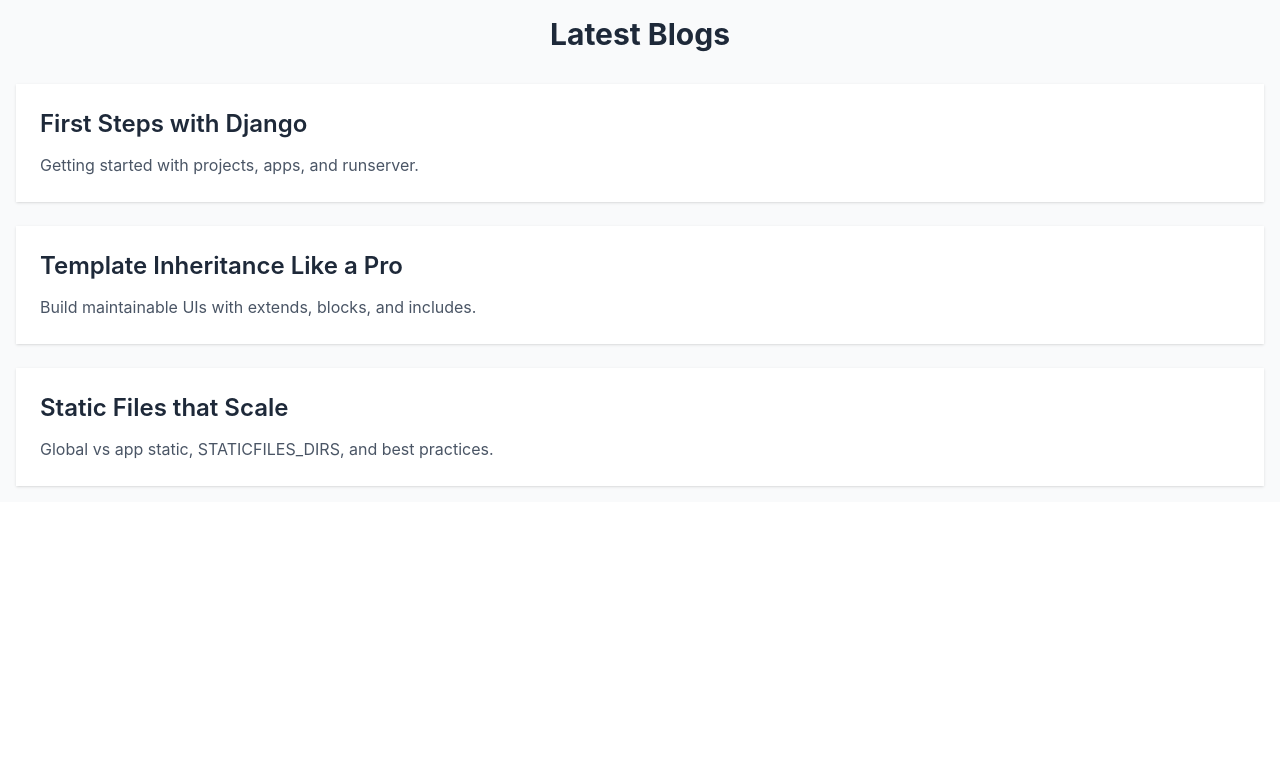
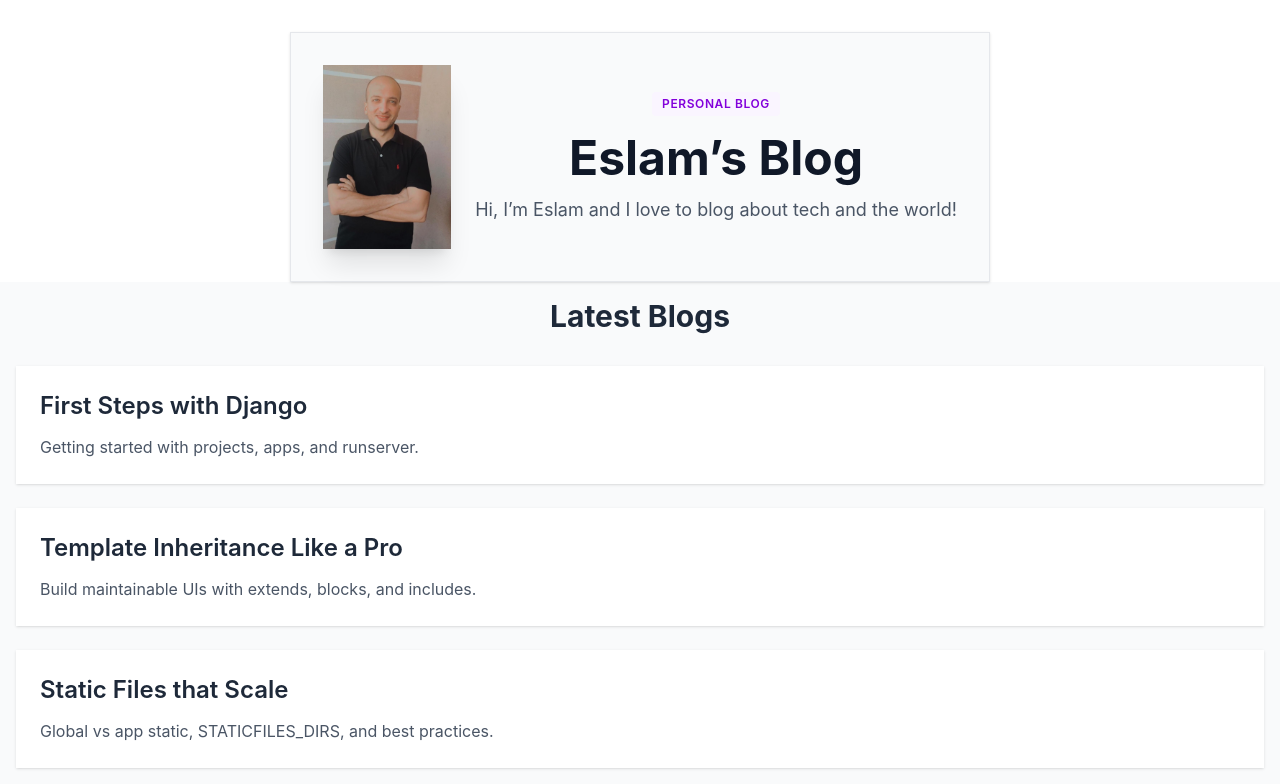
Before and after one commit to EslamKamel89/stacked_thoughts, a Django app: page / in a window 1280 px wide. Shown: the part 72-856 px from the top of the page. Before the commit the page ends 560 px from the top, so only its background shows below. Run offline with Django 5.2, Linux system fonts and the light colour scheme.

Commit message:
feat(blog): enhance UI and modularize blog templates
- Add profile photo styling and homepage header with image
- Extract blog card into reusable include; link CSS and static assets

```diff
--- /dev/null
+++ b/blog/templates/blog/includes/blog.html
@@ -0,0 +1,11 @@
+<article
+  class="bg-white rounded-2xl shadow hover:shadow-lg transition-shadow duration-300 p-6"
+>
+  <a
+    href="{% url 'blog_detail' blog.slug %}"
+    class="block text-2xl font-semibold text-gray-800 hover:text-blue-600 transition-colors duration-200"
+  >
+    {{ blog.title }}
+  </a>
+  <p class="text-gray-600 mt-3 leading-relaxed">{{ blog.excerpt }}</p>
+</article>
--- a/blog/templates/blog/index.html
+++ b/blog/templates/blog/index.html
@@ -1,9 +1,52 @@
+<!-- prettier-ignore -->
 {% extends 'layout.html' %}
-</>
+
+<!-- prettier-ignore -->
 {% block title %} Home {% endblock %}
-</>
+
+<!-- prettier-ignore -->
+{% load static %}
+
+
 {% block content %}
 <div class="min-h-screen bg-gray-50 py-10">
+  <header class="bg-white w-full">
+    <div
+      class="max-w-6xl w-full mx-auto px-4 sm:px-6 lg:px-8 pt-8 flex items-center justify-center"
+    >
+      <div class="bg-gray-50 rounded-2xl border border-gray-200 shadow-sm">
+        <div class="p-6 sm:p-8">
+          <div class="flex flex-col md:flex-row items-center gap-6 md:gap-10">
+            <!-- Photo -->
+            <div class="shrink-0">
+              <img
+                src="{% static 'images/me.png' %}"
+                alt="Eslam Kamel"
+                class="w-32 h-32 sm:w-36 sm:h-36 rounded-2xl border-4 border-white shadow-xl object-cover -rotate-3 hover:rotate-0 hover:scale-105 transition-transform duration-500 ease-out"
+              />
+            </div>
+            <!-- Text -->
+            <div class="text-center md:text-left">
+              <span
+                class="inline-block text-xs font-semibold tracking-wider uppercase text-purple-700 bg-purple-50 px-2.5 py-1 rounded"
+              >
+                Personal Blog
+              </span>
+              <h1
+                class="mt-3 text-3xl sm:text-4xl md:text-5xl font-bold text-gray-900 leading-tight"
+              >
+                Eslam’s Blog
+              </h1>
+              <p class="mt-2 sm:mt-3 text-gray-600 text-base sm:text-lg">
+                Hi, I’m Eslam and I love to blog about tech and the world!
+              </p>
+            </div>
+          </div>
+        </div>
+      </div>
+    </div>
+  </header>
+
   <div class="max-w-3xl mx-auto p-4">
     <h1 class="text-3xl font-bold text-gray-800 mb-8 text-center">
       Latest Blogs
@@ -11,17 +54,7 @@
 
     <ul class="space-y-6">
       {% for blog in blogs %}
-      <li
-        class="bg-white rounded-2xl shadow hover:shadow-lg transition-shadow duration-300 p-6"
-      >
-        <a
-          href="{% url 'blog_detail' blog.slug %}"
-          class="block text-2xl font-semibold text-gray-800 hover:text-blue-600 transition-colors duration-200"
-        >
-          {{ blog.title }}
-        </a>
-        <p class="text-gray-600 mt-3 leading-relaxed">{{ blog.excerpt }}</p>
-      </li>
+      <li>{% include 'blog/includes/blog.html' %}</li>
       {% empty %}
       <li class="text-center text-gray-500 bg-white rounded-xl py-10 shadow">
         No blogs yet.
```
Also changed, not shown: blog/static/blog/main.css (added, +19 -0 lines), blog/templates/blog/all-blogs.html (+14 -14 lines), blog/templates/blog/blog-details.html (+1 -8 lines), static/images/me.png (added).
